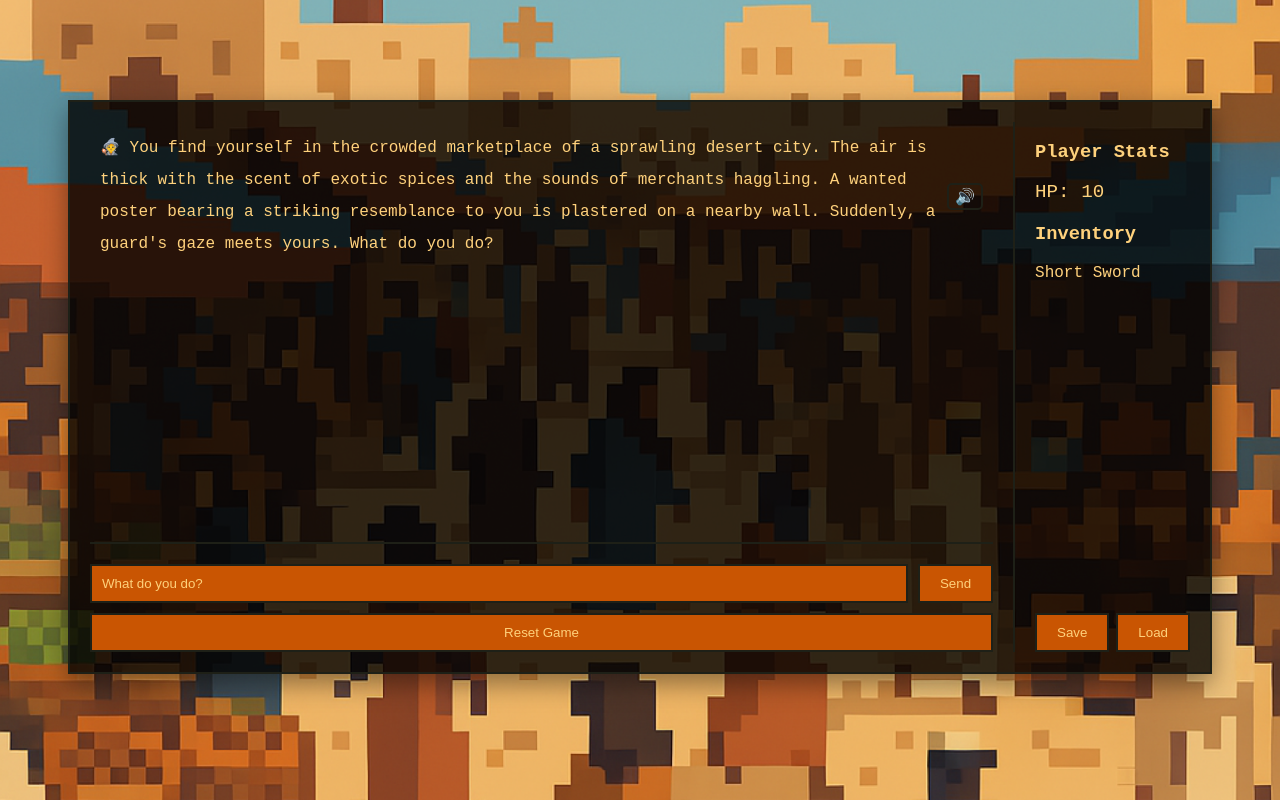
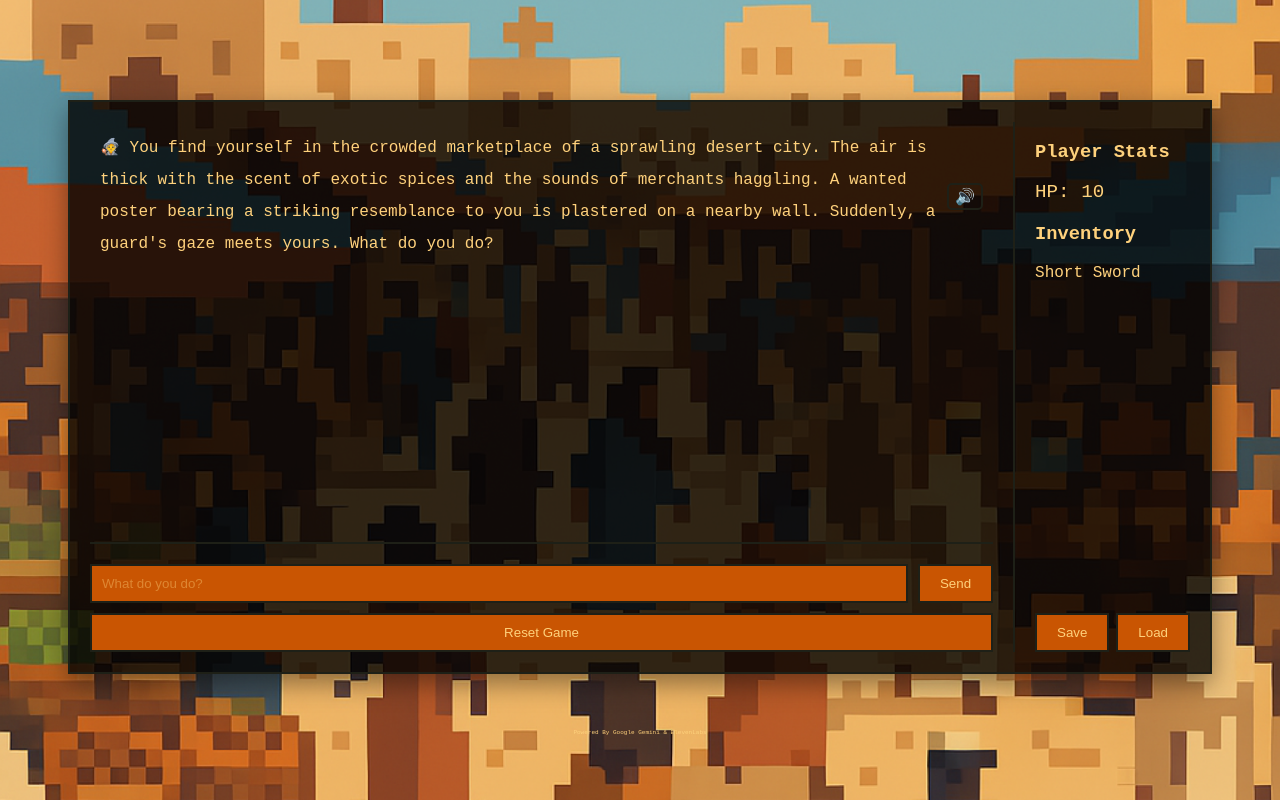
Before and after one commit to roilee1101/GemiDice-StormHacks_2025, a Flask app: page / in a window 1280 px wide. Run offline with Flask 3, Linux system fonts and the light colour scheme.

Commit message:
finished major things

```diff
--- a/static/style.css
+++ b/static/style.css
@@ -13,9 +13,9 @@
 }
 
 :root[data-theme="cave"] {
-    --bg: #0b1116;
-    --card: #070d7b;
-    --text: #e2eef8;
+    --bg: #722208;
+    --card: #ad411d;
+    --text: #e6ae5b;
     --background-image: url('images/Desktop - 1.png');
 }
 
@@ -121,9 +121,9 @@ html {
 }
 
 ::placeholder {
-    color: var(--text);
+  color: var(--text);
+  opacity: 0.4;
 }
-
 .dm-message {
     color: var(--text);
     line-height: 200%;
@@ -214,3 +214,13 @@ html {
     background: var(--bg);
     color: var(--text);
 }
+
+footer {
+    margin-top: 50px;
+    color: var(--text);
+
+}
+
+footer p {
+    font-size: 30%;
+}
--- a/templates/index.html
+++ b/templates/index.html
@@ -32,4 +32,8 @@
     </div>
     <script src="/static/app.js"></script>
 </body>
+
+<footer>
+    <p>Powered By Google Gemini & ElevenLabs</p>
+</footer>
 </html>
```
Also changed, not shown: 2 other files.
